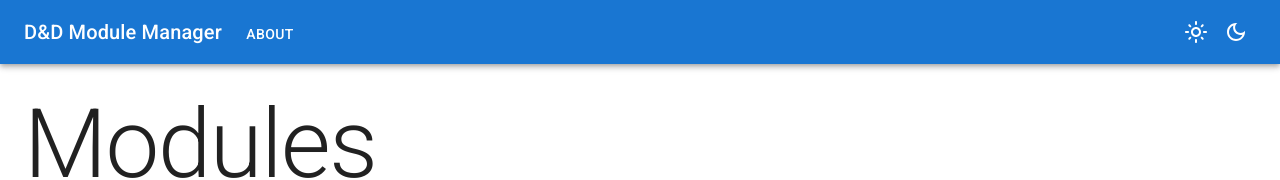
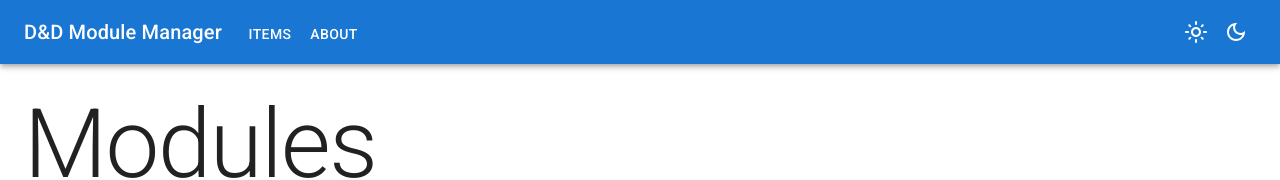
Before and after one commit to Rkfmckee/dnd_module_manager, a React (Vite) app: page / in a window 1280 px wide. Shown: the top 180 px of the page. Built offline with nearby package versions, Linux system fonts and the light colour scheme.

Commit message:
Add items page

```diff
--- a/src/App.tsx
+++ b/src/App.tsx
@@ -5,6 +5,7 @@ import Layout from "./layout/Layout";
 import NotFound from "./pages/status/NotFound";
 import "./App.css";
 import About from "./pages/About";
+import ItemList from "./pages/ItemList";
 
 function App() {
 	return (
@@ -16,7 +17,8 @@ function App() {
 						path="module/:moduleId"
 						element={<ModuleDetails />}
 					/>
-					<Route path="About" element={<About />} />
+					<Route path="items" element={<ItemList />} />
+					<Route path="about" element={<About />} />
 					<Route path="*" element={<NotFound />} />
 				</Route>
 			</Routes>
--- a/src/layout/Layout.tsx
+++ b/src/layout/Layout.tsx
@@ -1,5 +1,5 @@
 import { Outlet } from "react-router-dom";
-import Navbar from "./Navbar";
+import Navbar from "./Navbar/Navbar";
 import { ThemeProvider } from "@emotion/react";
 import { ThemeMode } from "./ThemeSelector";
 import { useState } from "react";
--- a/src/layout/Navbar.tsx
+++ b/src/layout/Navbar/Navbar.tsx
@@ -1,13 +1,7 @@
-import {
-	AppBar,
-	Box,
-	Button,
-	Container,
-	Toolbar,
-	Typography,
-} from "@mui/material";
-import ThemeSelector, { ThemeProps } from "./ThemeSelector";
+import { AppBar, Box, Container, Toolbar, Typography } from "@mui/material";
 import { Link } from "react-router-dom";
+import ThemeSelector, { ThemeProps } from "../ThemeSelector";
+import Navlink from "./Navlink";
 
 const Navbar = ({ mode, setMode }: ThemeProps) => {
 	return (
@@ -31,9 +25,8 @@ const Navbar = ({ mode, setMode }: ThemeProps) => {
 							marginTop: "0.25em",
 						}}
 					>
-						<Button component={Link} to="About" color="white">
-							About
-						</Button>
+						<Navlink to="items" />
+						<Navlink to="about" />
 					</Box>
 
 					<ThemeSelector mode={mode} setMode={setMode} />
--- /dev/null
+++ b/src/layout/Navbar/Navlink.tsx
@@ -0,0 +1,20 @@
+import Button from "@mui/material/Button";
+import { Link } from "react-router-dom";
+
+interface NavlinkProps {
+	to: string;
+	label?: string;
+}
+
+export default function Navlink({ to, label }: NavlinkProps) {
+	function getLabel() {
+		if (label) return label;
+		return to.charAt(0).toUpperCase() + to.slice(1);
+	}
+
+	return (
+		<Button component={Link} to={to} color="white">
+			{getLabel()}
+		</Button>
+	);
+}
--- /dev/null
+++ b/src/pages/ItemList.tsx
@@ -0,0 +1,9 @@
+import { Typography } from "@mui/material";
+
+export default function ItemList() {
+	return (
+		<>
+			<Typography variant="h1">Items</Typography>
+		</>
+	);
+}
```
